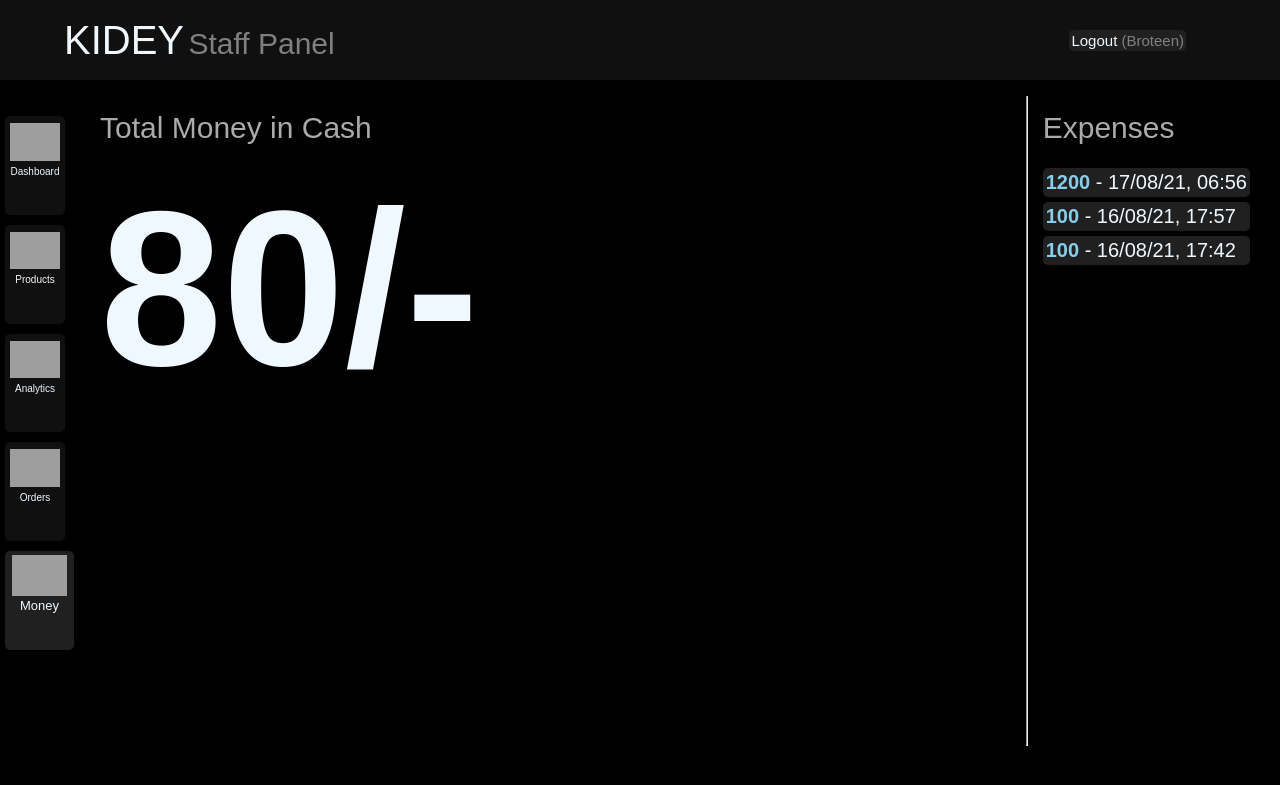
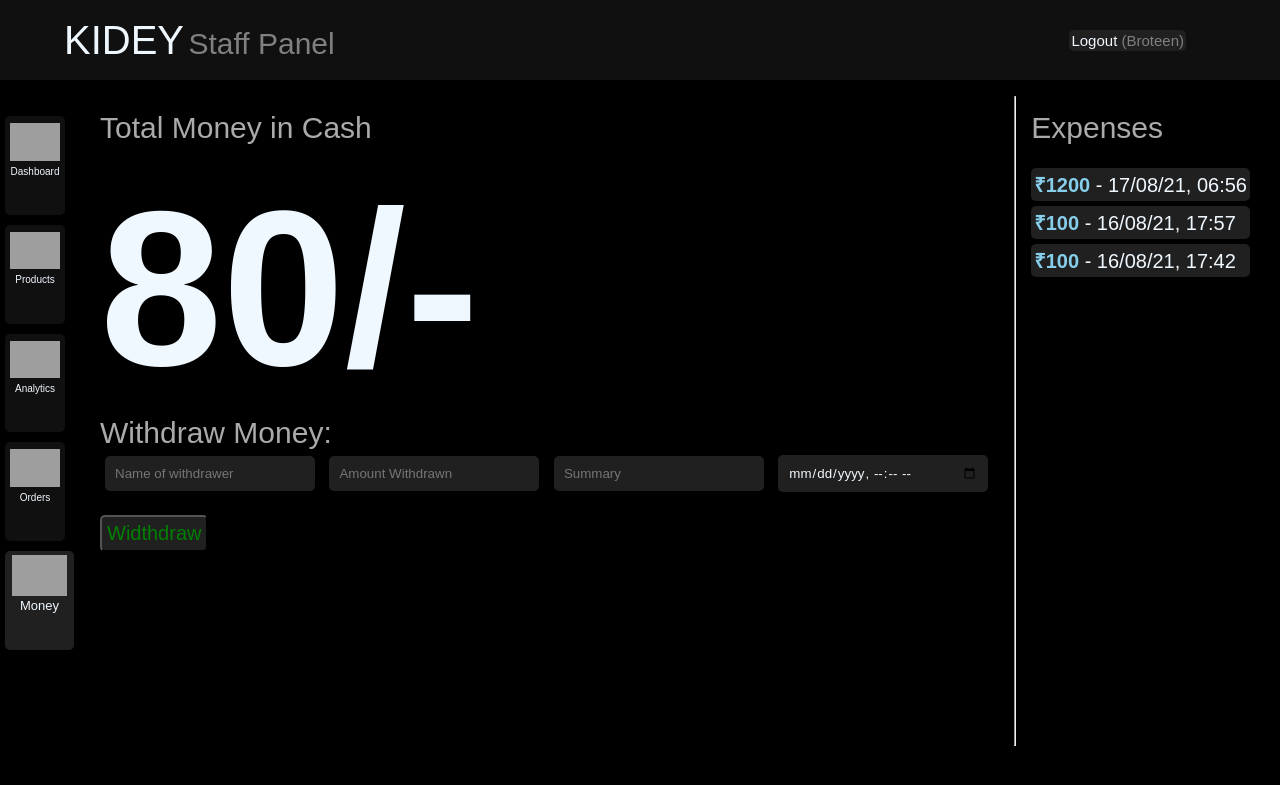
Before and after one commit to B6Infinity/kidey_DEV, a Django app: page /staff/money in a window 1280 px wide. Shown: the top 785 px of the page. Run offline with Django 3.2, Linux system fonts and the light colour scheme; a user stored in the database is signed in; data comes from the database, SQL or seed files in the repository; both versions use the stored data as it was after the commit; grey boxes are pictures that could not be loaded.

Commit message:
money.html completed

```diff
--- a/staff/models.py
+++ b/staff/models.py
@@ -92,7 +92,7 @@ class Expense(models.Model):
 
     amount = models.IntegerField()
 
-    summary = models.CharField(max_length=150, null=True, blank=True)
+    summary = models.TextField(null=True, blank=True)
 
 
     def save(self, *args, **kwargs):
@@ -104,7 +104,7 @@ class Expense(models.Model):
         super(Expense, self).save(*args, **kwargs)
 
     def __str__(self) -> str:
-        return f"<b style='color:skyblue;'>{self.amount}</b> - {self.time_of_expense.strftime('%d/%m/%y, %H:%M')}"
+        return f"<b style='color:skyblue;'>₹{self.amount}</b> - {self.time_of_expense.strftime('%d/%m/%y, %H:%M')}"
 
 class Money(models.Model):
     value = models.IntegerField(default=0)
--- a/staff/urls.py
+++ b/staff/urls.py
@@ -16,6 +16,7 @@ urlpatterns = [
     path('delete-product', view=views.deleteProduct, name='delete-product'),
     path('add-order', view=views.addOrder, name='add-order'),
     path('delete-order', view=views.deleteOrder, name='delete-order'),
+    path('withdrawMoney', view=views.withdrawMoney, name='withdrawMoney'),
 
     # APIs
     path('fetchCustomer', view=views.fetchCustomer, name='fetchCustomer'),
--- a/staff/views.py
+++ b/staff/views.py
@@ -182,6 +182,21 @@ def deleteOrder(request):
     else:
         return HttpResponse("Critical Gateway! Data Loss!")
 
+def withdrawMoney(request):
+    if request.method == 'POST' and request.user.is_staff:
+        withdraw_name = request.POST['withdraw_name']
+        withdraw_amt = request.POST['withdraw_amt']
+        withdraw_summary = request.POST['withdraw_summary']
+        time_of_expense = request.POST['widthdraw_time']
+
+        Expense.objects.create(withdrawer=withdraw_name, amount=int(withdraw_amt), summary=withdraw_summary, time_of_expense=time_of_expense)
+
+        return redirect("money")
+
+
+
+
+
 # APIs
 
 def fetchCustomer(request):
--- a/templates/staff/money.html
+++ b/templates/staff/money.html
@@ -8,7 +8,23 @@
     <div class="flex-object" style="flex-grow: 1;">
         <div class="fnt-med" style="color: #aaaaaa">Total Money in Cash</div><br>
         <div class="fnt-extra-xxx" id="big_money">{{CASH.value}}/-</div>
+
+        <div id="withdraw-money-container">
+            <div class="fnt-med" style="color: #aaaaaa">Withdraw Money:</div>
+
+            <form action="withdrawMoney" method="post">{% csrf_token %}
+                <input type="text" class="input-classic" name="withdraw_name" placeholder="Name of withdrawer" required autocomplete="off">
+                <input type="number" class="input-classic" name="withdraw_amt" placeholder="Amount Withdrawn" required autocomplete="off">
+                <input type="text" class="input-classic" name="withdraw_summary" placeholder="Summary" required autocomplete="off">
+                <input type="datetime-local" class="input-classic" name="widthdraw_time" placeholder="Time Of Widthdrawl" required autocomplete="off">
+                <br><br>
+                <button style="font-size: 20px; color: green;" type="submit">Widthdraw</button>
+            </form>
+
+        </div>
+
     </div>
+
     <hr>
     <div class="flex-object">
         <div class="fnt-med" style="color: #aaaaaa; right: 0;">Expenses</div><br>
@@ -20,14 +36,15 @@
             </div>
             <!-- EXPENSE DETAILS -->
             <div class="expense-details">
-                {{expense.withdrawer}}
-                <br>{{expense.summary}}
+                <span style="font-weight:900; color: skyblue;">{{expense.withdrawer}}</span> - {{expense.summary}}
             </div>
         </div>
 
         {% endfor %}
 
     </div>
+
+
 
 
 
```
Also changed, not shown: templates/staff/orders.html (+15 -9 lines), db.sqlite3, staff/migrations/0022_alter_expense_summary.py (added).
